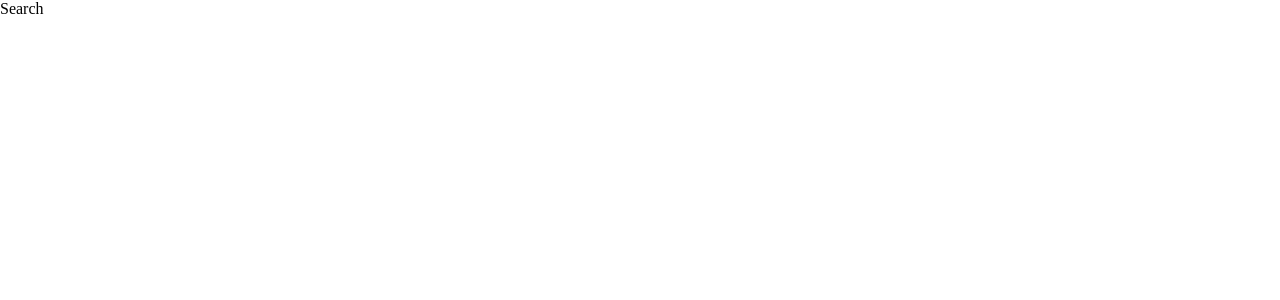
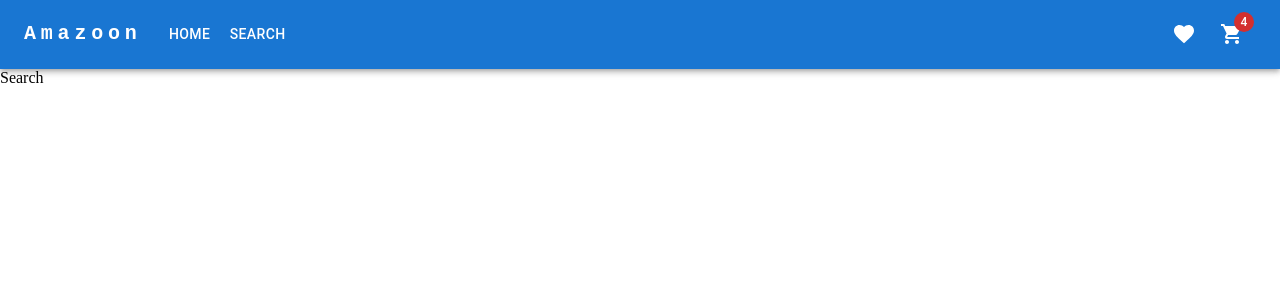
Before and after one commit to surajverma2587/401-amazon-marketplace, a React (Create React App) app: page /search in a window 1280 px wide. Shown: the top 300 px of the page. Built offline with nearby package versions, Linux system fonts and the light colour scheme.

Commit message:
desktop nav bar

```diff
--- a/package.json
+++ b/package.json
@@ -3,6 +3,10 @@
   "version": "0.1.0",
   "private": true,
   "dependencies": {
+    "@emotion/react": "^11.11.1",
+    "@emotion/styled": "^11.11.0",
+    "@mui/icons-material": "^5.14.16",
+    "@mui/material": "^5.14.17",
     "@testing-library/jest-dom": "^5.17.0",
     "@testing-library/react": "^13.4.0",
     "@testing-library/user-event": "^13.5.0",
--- a/src/App.js
+++ b/src/App.js
@@ -1,9 +1,11 @@
 import { BrowserRouter } from "react-router-dom";
 import { AppRoutes } from "./AppRoutes";
+import { NavBar } from "./components/NavBar";
 
 export const App = () => {
   return (
     <BrowserRouter>
+      <NavBar />
       <AppRoutes />
     </BrowserRouter>
   );
--- /dev/null
+++ b/src/components/NavBar.js
@@ -0,0 +1,118 @@
+import * as React from "react";
+import AppBar from "@mui/material/AppBar";
+import Box from "@mui/material/Box";
+import Toolbar from "@mui/material/Toolbar";
+import IconButton from "@mui/material/IconButton";
+import Typography from "@mui/material/Typography";
+import MenuIcon from "@mui/icons-material/Menu";
+import Container from "@mui/material/Container";
+import Button from "@mui/material/Button";
+import Badge from "@mui/material/Badge";
+import FavoriteIcon from "@mui/icons-material/Favorite";
+import ShoppingCartIcon from "@mui/icons-material/ShoppingCart";
+import { useNavigate } from "react-router-dom";
+
+export const NavBar = () => {
+  const navigate = useNavigate();
+
+  return (
+    <AppBar position="static">
+      <Container maxWidth="xl">
+        <Toolbar disableGutters>
+          {/* Desktop Logo */}
+          <Typography
+            variant="h6"
+            noWrap
+            sx={{
+              mr: 2,
+              display: { xs: "none", md: "flex" },
+              fontFamily: "monospace",
+              fontWeight: 700,
+              letterSpacing: ".3rem",
+              color: "inherit",
+              textDecoration: "none",
+            }}
+          >
+            Amazoon
+          </Typography>
+
+          <Box sx={{ flexGrow: 1, display: { xs: "flex", md: "none" } }}>
+            <IconButton
+              size="large"
+              aria-label="account of current user"
+              aria-controls="menu-appbar"
+              aria-haspopup="true"
+              color="inherit"
+            >
+              <MenuIcon />
+            </IconButton>
+
+            {/* Open Drawer component */}
+          </Box>
+
+          {/* Mobile Logo */}
+          <Typography
+            variant="h5"
+            noWrap
+            sx={{
+              mr: 2,
+              display: { xs: "flex", md: "none" },
+              flexGrow: 1,
+              fontFamily: "monospace",
+              fontWeight: 700,
+              letterSpacing: ".3rem",
+              color: "inherit",
+              textDecoration: "none",
+            }}
+          >
+            Amazoon
+          </Typography>
+
+          {/* Desktop Links */}
+          <Box sx={{ flexGrow: 1, display: { xs: "none", md: "flex" } }}>
+            <Button
+              sx={{ my: 2, color: "white", display: "block" }}
+              onClick={() => {
+                navigate("/");
+              }}
+            >
+              Home
+            </Button>
+            <Button
+              sx={{ my: 2, color: "white", display: "block" }}
+              onClick={() => {
+                navigate("/search");
+              }}
+            >
+              Search
+            </Button>
+          </Box>
+
+          {/* Nav Bar Right Side */}
+          <Box sx={{ flexGrow: 0 }}>
+            <IconButton
+              size="large"
+              color="inherit"
+              onClick={() => {
+                navigate("/wishlist");
+              }}
+            >
+              <FavoriteIcon />
+            </IconButton>
+            <IconButton
+              size="large"
+              color="inherit"
+              onClick={() => {
+                navigate("/checkout");
+              }}
+            >
+              <Badge badgeContent={4} color="error">
+                <ShoppingCartIcon />
+              </Badge>
+            </IconButton>
+          </Box>
+        </Toolbar>
+      </Container>
+    </AppBar>
+  );
+};
```
Also changed, not shown: 1 other file (tests, documents, lock files or other folders).
